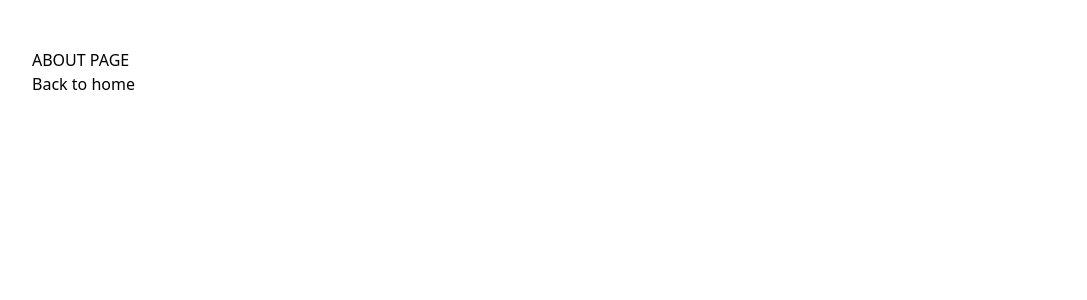
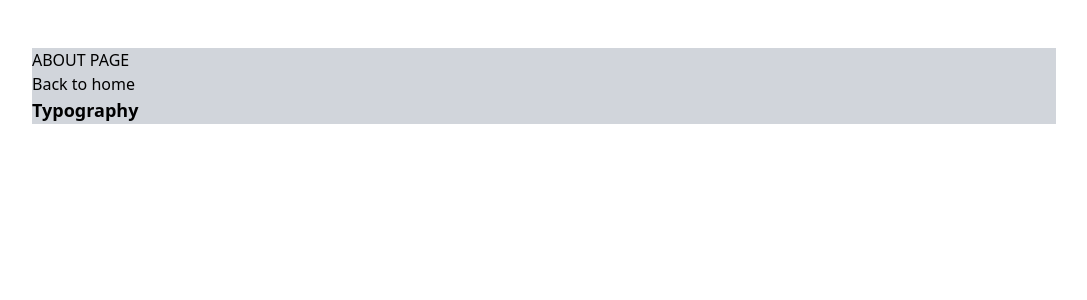
Before and after one commit to MioMauro/movies-app-next-13-experimental, a Next.js app: page /about in a window 1280 px wide. Shown: the top 300 px of the page, without its empty margins (96-1183 px from the left). Built offline with nearby package versions, Linux system fonts and the light colour scheme.

Commit message:
removed layout files

```diff
--- a/app/[movie]/layout.jsx
+++ /dev/null
@@ -1,16 +0,0 @@
-import Link from "next/link"
-
-export default function RootLayout({ children }) {
-return (
-    <html lang="en">
-        <head />
-
-        <body className="m-auto w-5/6">
-            <Link href={`/`}>
-                <h1 className="font-bold">Back to home</h1>
-            </Link>
-            {children}
-        </body>
-</html>
-)
-}
--- a/app/about/layout.js
+++ /dev/null
@@ -1,12 +0,0 @@
-'use client'
-
-export default function RootLayout({ children }) {
-return (
-    <html lang="en">
-        <head />
-        <body>
-            {children}
-        </body>
-    </html>
-)
-}
--- a/app/about/page.jsx
+++ b/app/about/page.jsx
@@ -1,14 +1,24 @@
 import Link from "next/link"
+import { Red_Hat_Text } from '@next/font/google'
+
+
+
+const redHat = Red_Hat_Text({
+    subsets: ['latin'],
+    weight: ['700', '600'],
+    variable: '--font-redHat',
+})
 
 export default function AboutPage(){
 
 // throw new Error("Failed to load")
 
     return(
-        <div>
+        <div className="bg-gray-300 ">
         <p>ABOUT PAGE</p>
             <Link href={`/`}>
-                <h1>Back to home</h1>
+                <h1 className="{`${redHat.className}`}">Back to home</h1>
+                <p className="font-bold text-lg">Typography</p>
             </Link>
         </div>
     )
--- a/app/page.jsx
+++ b/app/page.jsx
@@ -24,8 +24,11 @@ export default async function Home(){
           </li>
         </ul>
       </nav>
+      <Link href={`/`}>
+        <h1 className="font-bold mb-4 ml-2">Back to home</h1>
+      </Link>
+    <div className="grid gap-16 grid-cols-fluid shadow-md p-2">
 
-    <div className="grid gap-16 grid-cols-fluid shadow-md p-2">
       {res.results.map((movie) => (
         <Movie
           key={movie.id}
```
Also changed, not shown: app/[movie]/page.jsx (+6 -2 lines).
